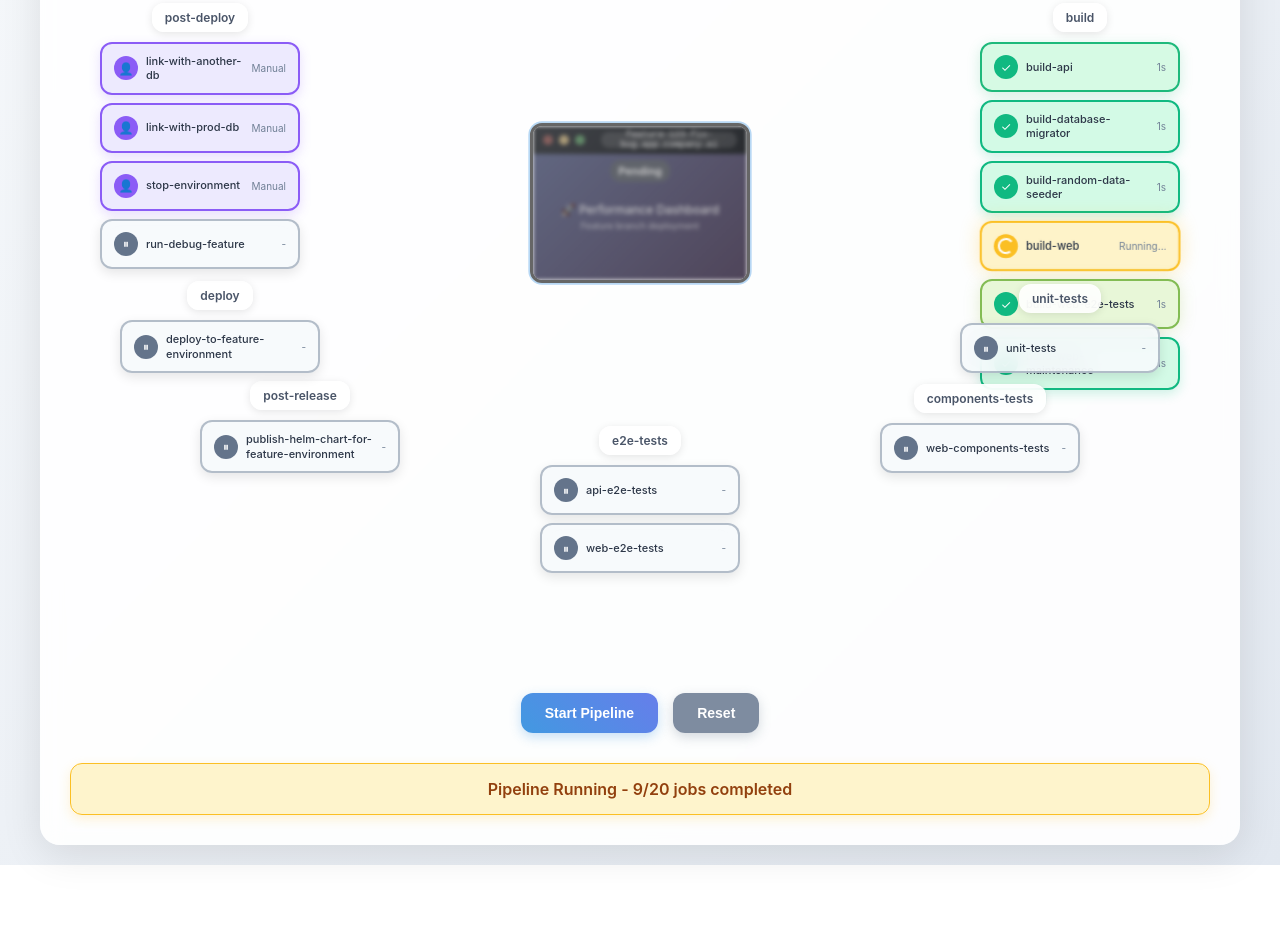
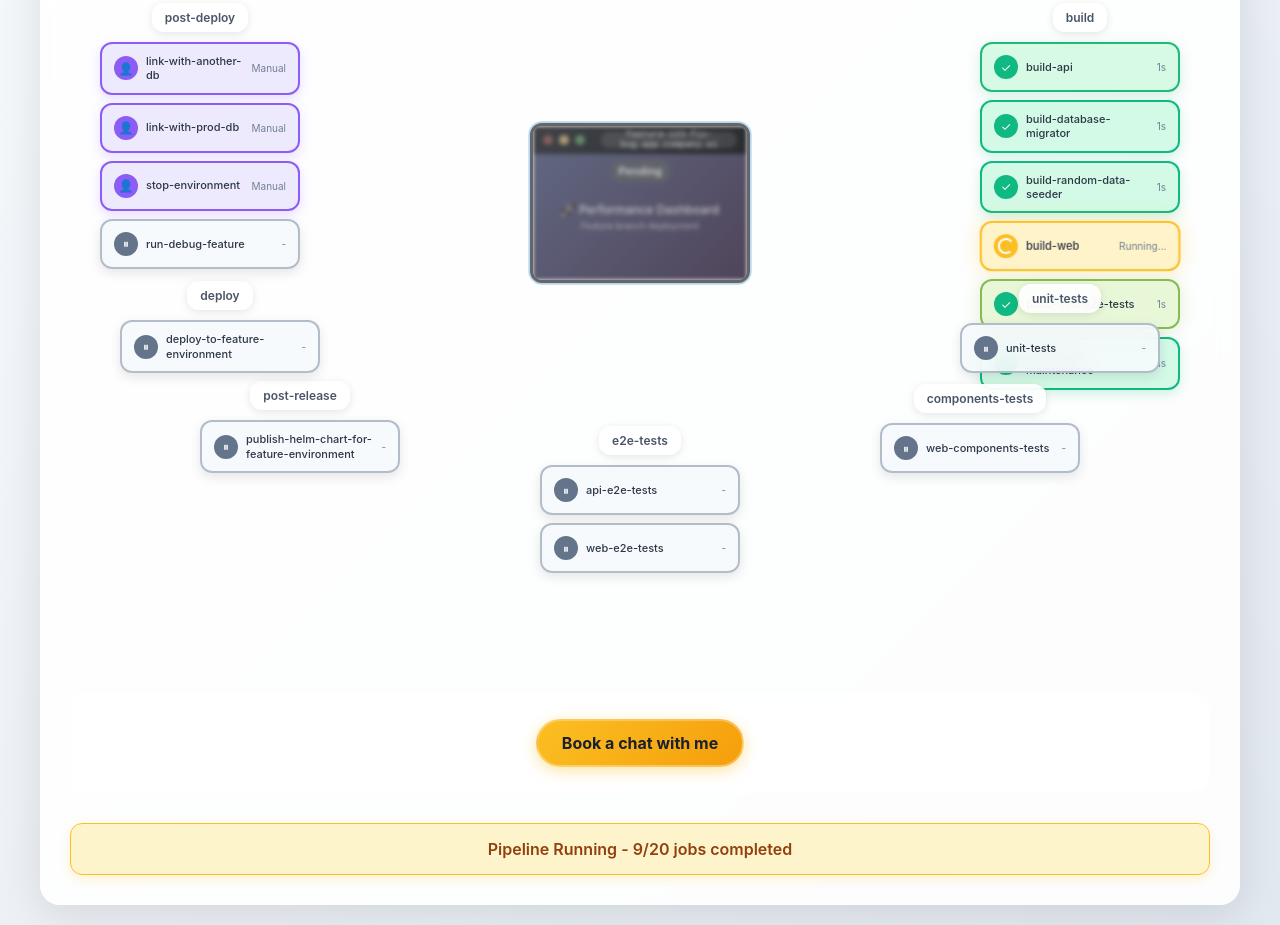
Before and after one commit to Tony-Engineering-OU/demo-feature-envs, a plain HTML site: page index.html in a window 1280 px wide. Shown: the part 496-1421 px from the top of the page. Before the commit the page ends 1361 px from the top, so only its background shows below. Drawn offline with Linux system fonts and the light colour scheme.

Commit message:
Add CTA button on main page

```diff
--- a/index.html
+++ b/index.html
@@ -1042,10 +1042,11 @@
             </div>
         </div>
 
-        <div class="controls">
-            <button class="btn btn-primary" onclick="startPipeline()">Start Pipeline</button>
-            <button class="btn btn-secondary" onclick="resetPipeline()">Reset</button>
-        </div>
+            <div class="cta-section">
+                            <a href="https://calendly.com/tony-engineering/prise-connaissance" target="_blank" class="cta-button-modal">
+                                Book a chat with me
+                            </a>
+                        </div>
 
         <div class="pipeline-status" id="pipelineStatus" style="display: none;"></div>
     </div>
```
